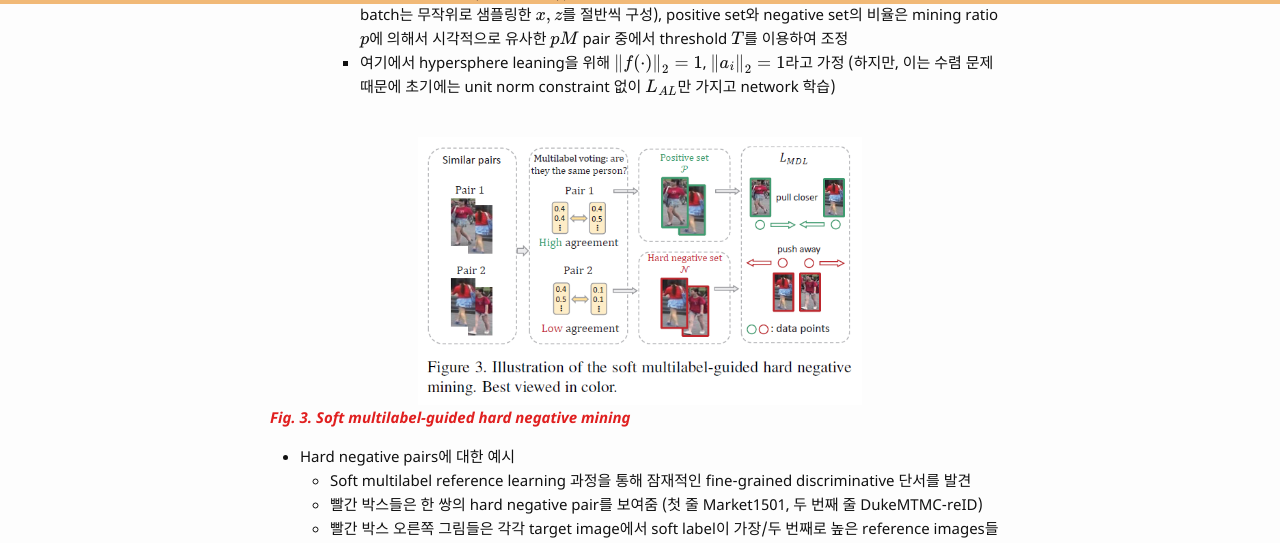
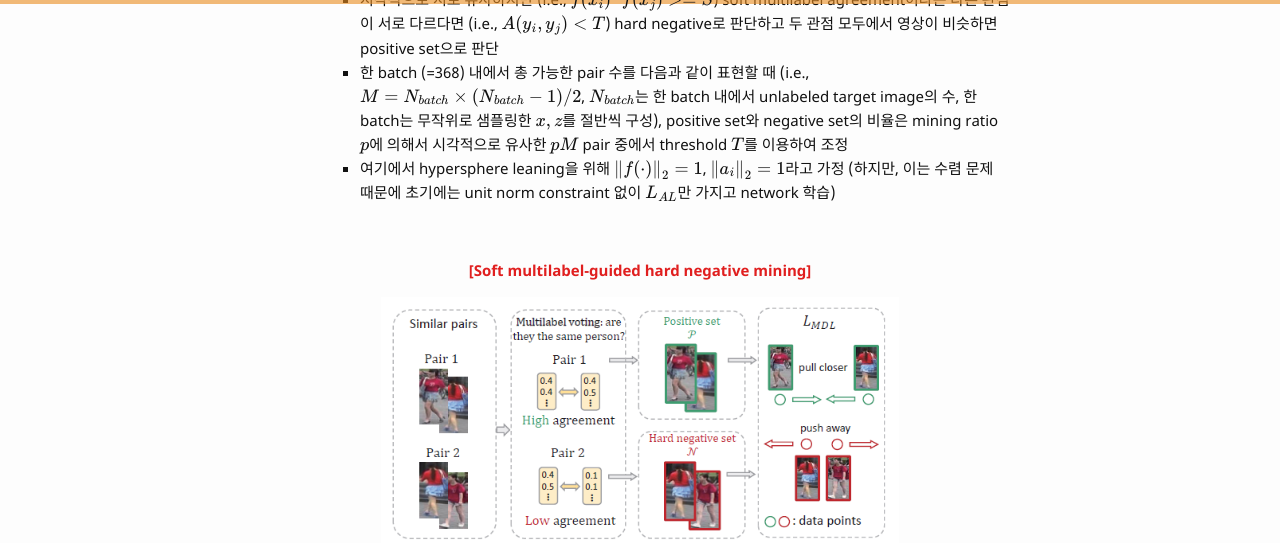
Before and after one commit to bismex/bismex.github.io, a Jekyll site: the page built from _posts/2019-07-04-MAR.md, in a window 1280 px wide and 1400 px high, scrolled down 3268 px. Shown: the top 543 px of the window. Built offline with Jekyll 4.4.1, drawn with Linux system fonts in a browser that asks for light colours; formulas are drawn with MathJax 3; some of the changed text lies outside the part shown.

Commit message:
Update 2019-07-04-MAR.md

```diff
--- a/_posts/2019-07-04-MAR.md
+++ b/_posts/2019-07-04-MAR.md
@@ -22,10 +22,12 @@ tags: CV re-id unsupervised
 - Unsupervised person REID 분야 (sup reid는 scalability 문제 있음)
 - Soft multilabel(SM) learning: (source 도메인의 unlabeled 사람)을 (auxiliary 도메인의 labeled 참조 사람들)과 비교함으로써 soft multilabel을 부여하는 방식 (pseudo label 대신에 real-valued likelihood vector)
 
+
 <br/>
-![picture]({{ '/assets/images/MAR01.png' | relative_url }})
-{: style="width: 60%;" class="center"}
-<span style="color: #e01f1f;">***Fig. 1. Soft multilabel learning의 컨셉***</span>
+<p align="center" style="color: #e01f1f; font-weight: bold;">[Soft multilabel learning의 컨셉]</p>
+![picture]({{ '/assets/images/MAR01.png' | relative_url }}){: style="width: 70%;" class="center"}
+<br/>
+
 
 - Deep Soft Multilabel reference learning (MAR) 안에 MDL, CML, RAL 포함
   - Soft multilabel-guided discriminative embedding learning (MDL): 시각적 관점과 상대비교 특성에 대한 representation consistancy를 기반으로 soft multilabel-guided hard negative mining을 수행하고, batch마다 unlabeled target DB에 대한 pos/neg set을 확보하여 pos set은 서로 가까워지도록, neg set은 멀어지도록 embedding feature를 학습하는 방법.
@@ -95,19 +97,22 @@ tags: CV re-id unsupervised
 
 
 <br/>
-![picture]({{ '/assets/images/MAR03.png' | relative_url }})
-{: style="width: 60%;" class="center"}
-<span style="color: #e01f1f;">***Fig. 3. Soft multilabel-guided hard negative mining***</span>
+<p align="center" style="color: #e01f1f; font-weight: bold;">[Soft multilabel-guided hard negative mining]</p>
+![picture]({{ '/assets/images/MAR03.png' | relative_url }}){: style="width: 70%;" class="center"}
+<br/>
+
 
 - Hard negative pairs에 대한 예시
   - Soft multilabel reference learning 과정을 통해 잠재적인 fine-grained discriminative 단서를 발견
   - 빨간 박스들은 한 쌍의 hard negative pair를 보여줌 (첫 줄 Market1501, 두 번째 줄 DukeMTMC-reID)
   - 빨간 박스 오른쪽 그림들은 각각 target image에서 soft label이 가장/두 번째로 높은 reference images들을 가리킴 (MSMT17)
 
+
 <br/>
-![picture]({{ '/assets/images/MAR04.png' | relative_url }})
-{: style="width: 60%;" class="center"}
-<span style="color: #e01f1f;">***Fig. 4. Soft multilabel-guided hard negative mining의 결과***</span>
+<p align="center" style="color: #e01f1f; font-weight: bold;">[Soft multilabel-guided hard negative mining의 결과]</p>
+![picture]({{ '/assets/images/MAR04.png' | relative_url }}){: style="width: 70%;" class="center"}
+<br/>
+
 
 
 - Cross-view consistent soft multilabel learning (CML)
@@ -157,10 +162,12 @@ tags: CV re-id unsupervised
   - Pseudo label learning: CAMEL, DECAMEL, PUL
   - Unsupervised DA: TJ-AIDL, PTGAN, SPGAN, HHL
 
+
 <br/>
-![picture]({{ '/assets/images/MAR05.png' | relative_url }})
-{: style="width: 60%;" class="center"}
-<span style="color: #e01f1f;">***Fig. 5. Performance comparison (Market-1501, DukeMTMC-reID)***</span>
+<p align="center" style="color: #e01f1f; font-weight: bold;">[Performance comparison (Market-1501, DukeMTMC-reID)]</p>
+![picture]({{ '/assets/images/MAR05.png' | relative_url }}){: style="width: 70%;" class="center"}
+<br/>
+
 
 - Ablation study
   - Model
@@ -171,10 +178,13 @@ tags: CV re-id unsupervised
   - MAR(40.0), MAR w/o CML(34.6) 비교: cross-view consistency의 중요성 $$\rightarrow$$ hard negative mining에서 더 정확한 판단가능
   - MAR(40.0), MAR w/o RAL(30.8) 비교: valid reference agent의 중요성
 
+
 <br/>
-![picture]({{ '/assets/images/MAR06.png' | relative_url }})
-{: style="width: 60%;" class="center"}
-<span style="color: #e01f1f;">***Fig. 6. Ablation study***</span>
+<p align="center" style="color: #e01f1f; font-weight: bold;">[Ablation study]</p>
+![picture]({{ '/assets/images/MAR06.png' | relative_url }}){: style="width: 70%;" class="center"}
+<br/>
+
+
 
 - 기타 실험
   - Reference 사람 수
```
